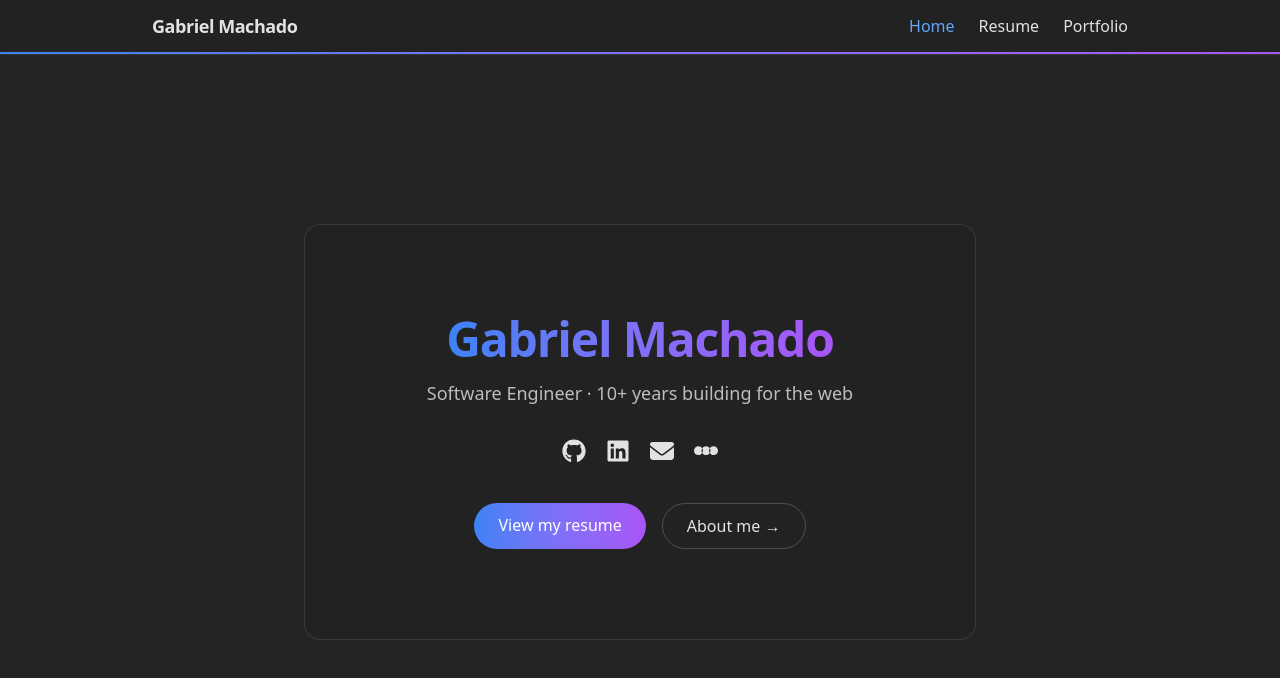
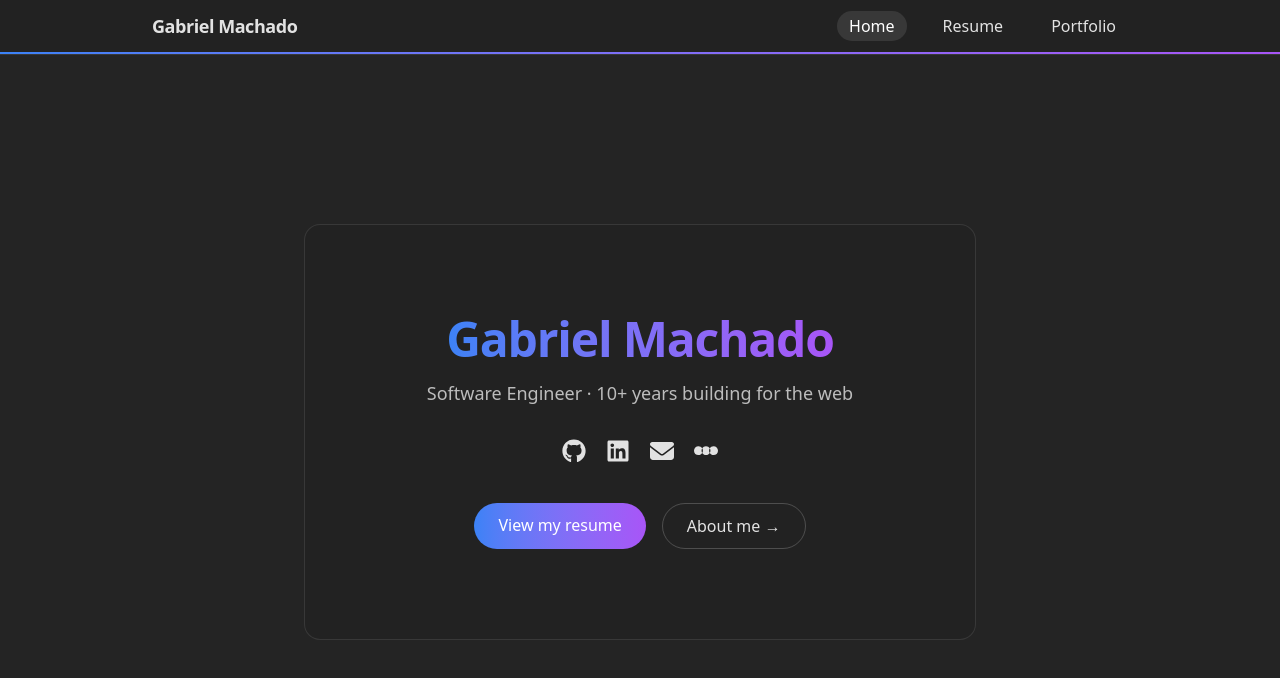
Before and after one commit to gm1357/gm1357.github.io, a React (Vite) app: page / in a window 1280 px wide. Shown: the top 678 px of the page. Built offline with nearby package versions, Linux system fonts and the light colour scheme; grey boxes are pictures that could not be loaded.

Commit message:
feat: update header links to better indicate selected page

```diff
--- a/src/components/Navbar.jsx
+++ b/src/components/Navbar.jsx
@@ -25,15 +25,22 @@ export default function Navbar() {
         {/* Desktop links */}
         <ul className="hidden gap-6 md:flex">
           {links.map(({ to, label }) => (
-            <li key={to}>
+            <li key={to} className="relative">
               <Link
                 to={to}
-                className={`transition-colors hover:text-primary-400 ${
+                className={`relative z-10 rounded-full px-3 py-1 transition-colors ${
                   pathname === to
-                    ? "text-primary-400 font-medium"
-                    : "text-inherit"
+                    ? "text-white font-medium"
+                    : "text-inherit hover:text-primary-400"
                 }`}
               >
+                {pathname === to && (
+                  <motion.span
+                    layoutId="nav-active"
+                    className="absolute inset-0 rounded-full bg-white/10"
+                    transition={{ type: "spring", stiffness: 350, damping: 30 }}
+                  />
+                )}
                 {label}
               </Link>
             </li>
@@ -58,9 +65,9 @@ export default function Navbar() {
               <Link
                 to={to}
                 onClick={() => setOpen(false)}
-                className={`block py-1 transition-colors hover:text-primary-400 ${
+                className={`block rounded-lg px-3 py-1 transition-colors hover:text-primary-400 ${
                   pathname === to
-                    ? "text-primary-400 font-medium"
+                    ? "text-white font-medium bg-white/10"
                     : "text-inherit"
                 }`}
               >
```
